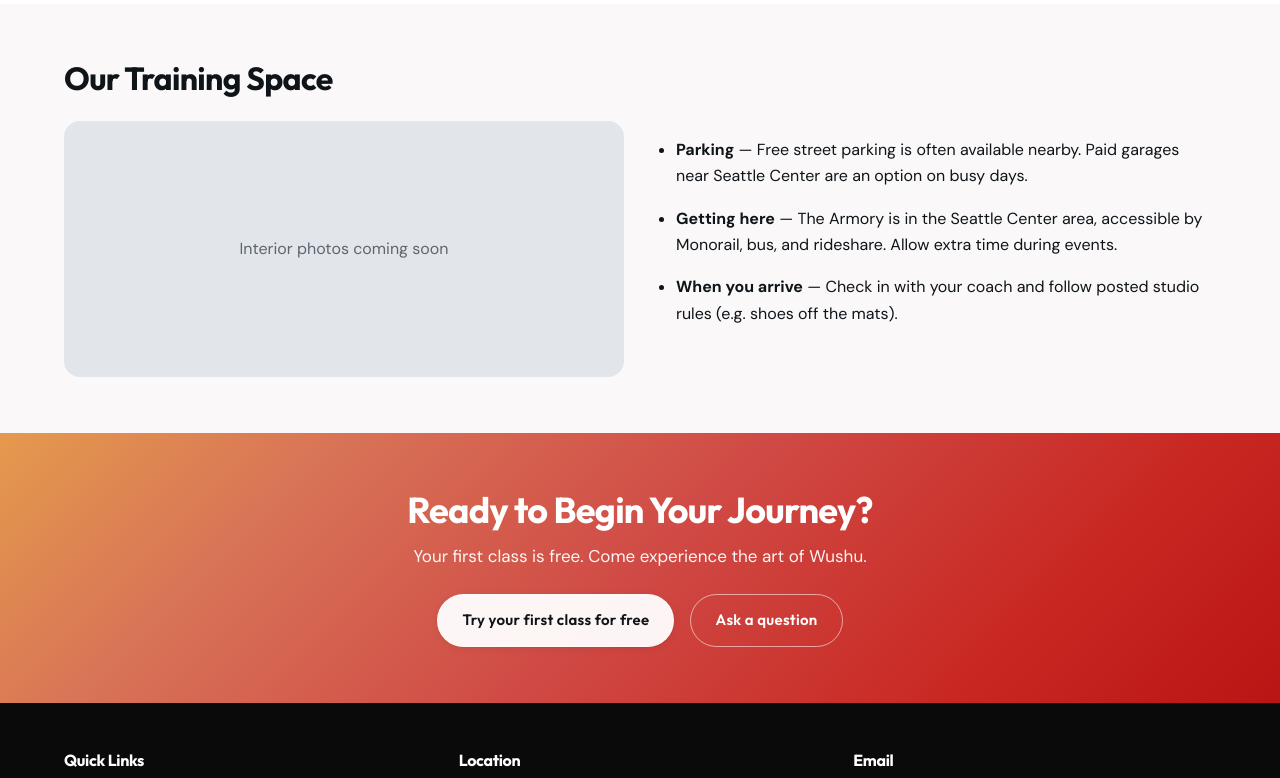
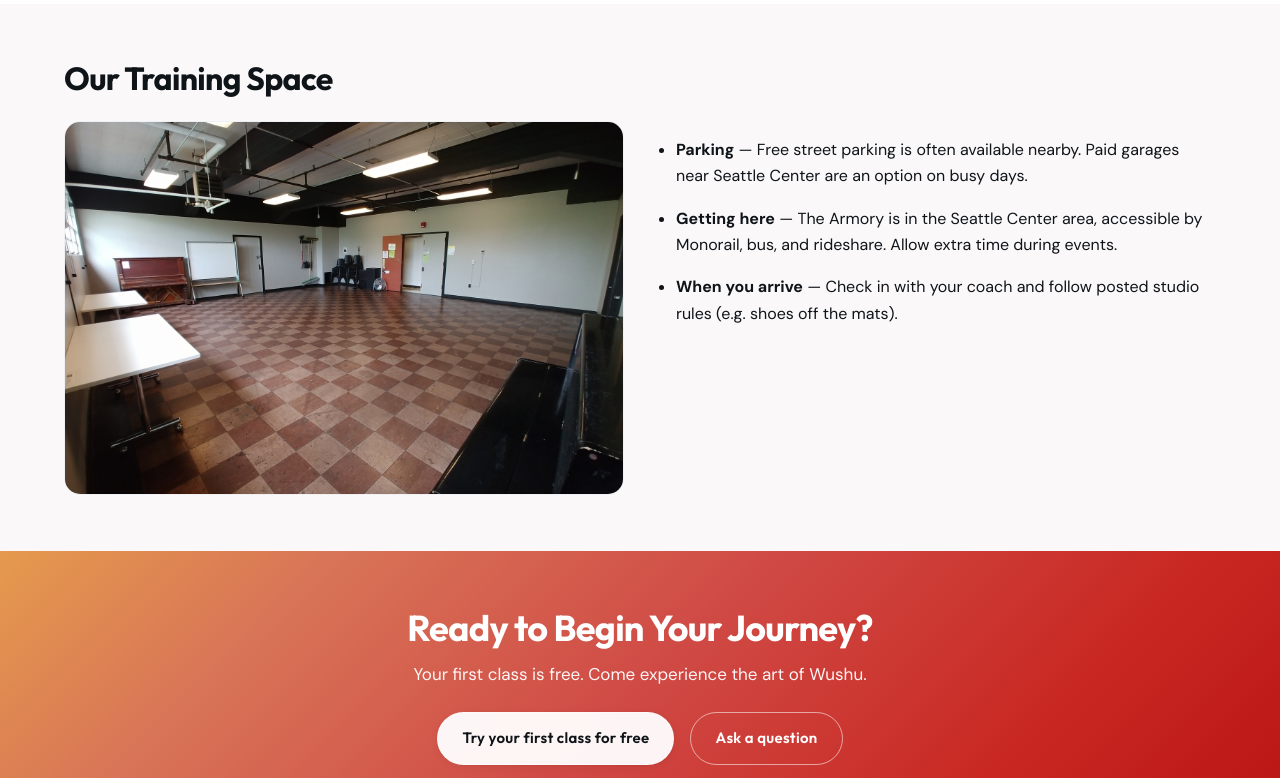
Before and after one commit to PrinceDChang/NWwushuwebsite, an Astro site: page /location in a window 1280 px wide. Shown: the part 1100-1878 px from the top of the page. Built offline with nearby package versions, Linux system fonts and the light colour scheme; Astro itself is replaced by a stand-in of ours.

Commit message:
Add Seattle Armory studio interior photo to the Location page.
Replace the training space placeholder with the real studio image.

Co-authored-by: Cursor <cursoragent@cursor.com>

```diff
--- a/src/pages/location.astro
+++ b/src/pages/location.astro
@@ -36,8 +36,14 @@ import { site } from '../data/site';
     <div class="container">
       <h2 class="section__title">Our Training Space</h2>
       <div class="location-split">
-        <div class="location-placeholder" role="img" aria-label="Studio interior photo coming soon">
-          <p>Interior photos coming soon</p>
+        <div class="location-split__media">
+          <img
+            src="/images/location-studio-interior.jpg"
+            alt="Northwest Wushu training studio at the Seattle Armory with open floor space and mirrors"
+            width="800"
+            height="600"
+            loading="lazy"
+          />
         </div>
         <ul class="location-tips">
           <li>
@@ -79,14 +85,17 @@ import { site } from '../data/site';
     }
   }
 
-  .location-placeholder {
-    background: var(--color-border);
+  .location-split__media {
     border-radius: var(--radius-lg);
-    min-height: 16rem;
-    display: flex;
-    align-items: center;
-    justify-content: center;
-    color: var(--color-muted);
+    overflow: hidden;
+    border: 1px solid var(--color-border-subtle);
+  }
+
+  .location-split__media img {
+    display: block;
+    width: 100%;
+    height: auto;
+    object-fit: cover;
   }
 
   .location-tips {
```
Also changed, not shown: public/images/location-studio-interior.jpg (added).
